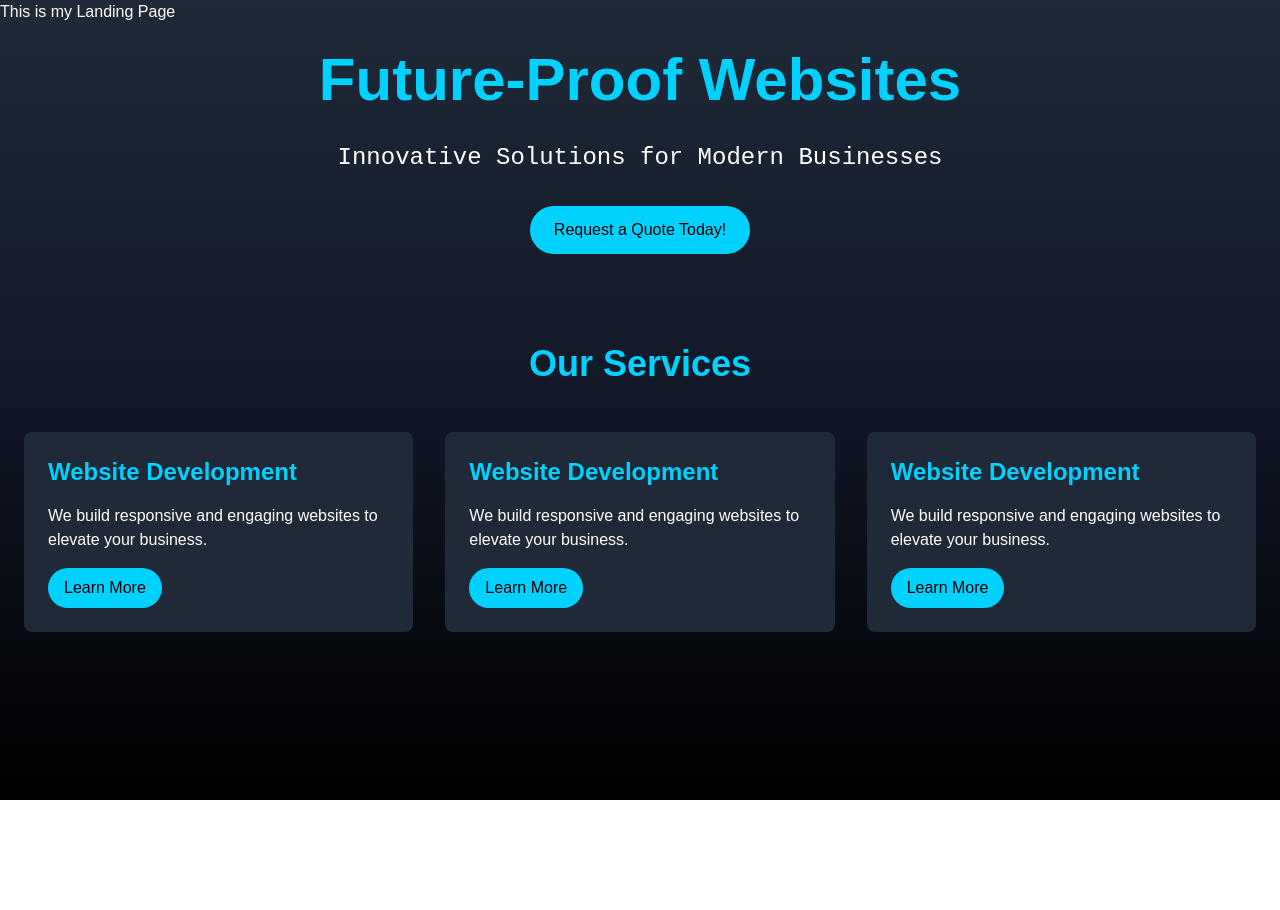
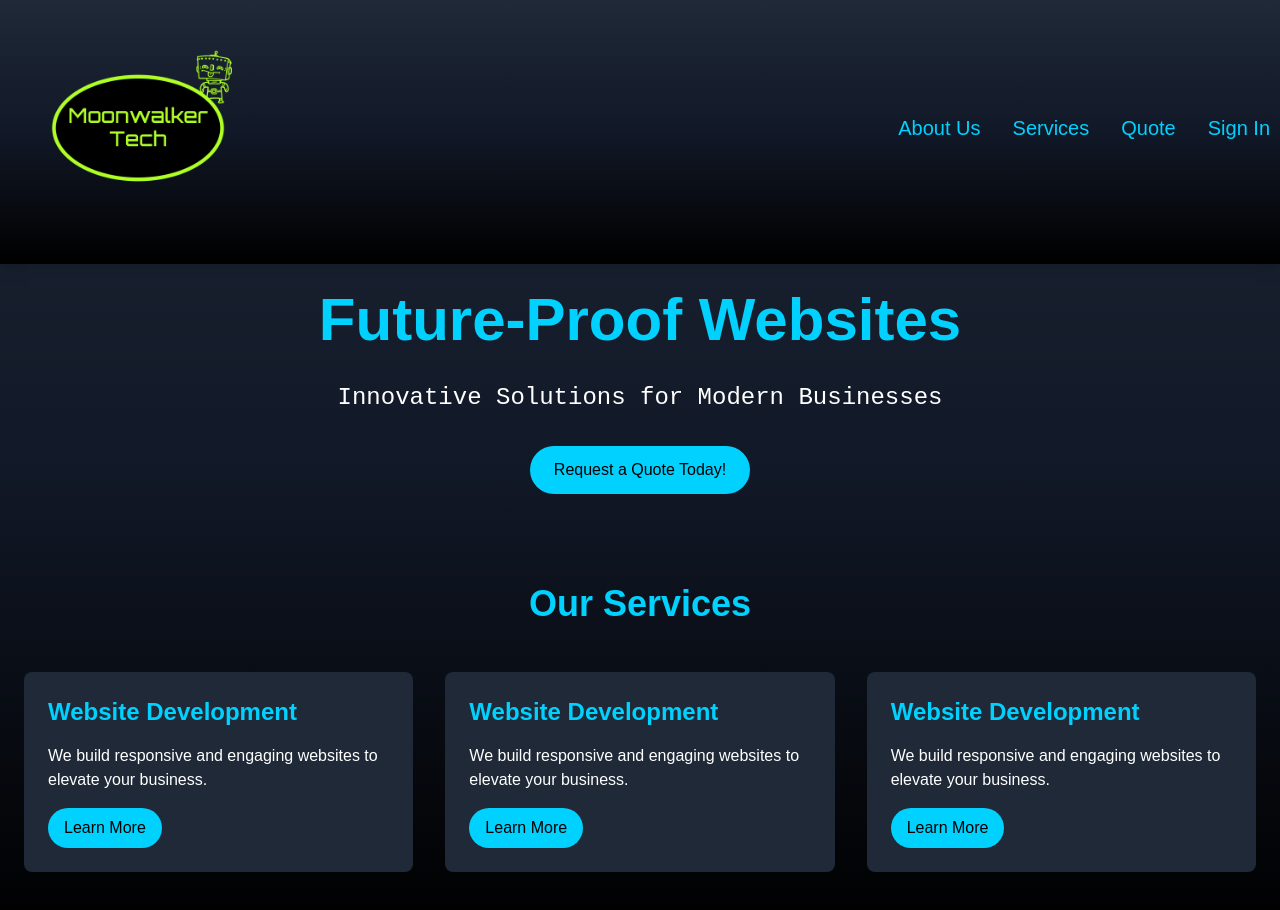
Before and after one commit to m00nwalker/moonwalker_Tech, a Next.js app in the folder moonwalker-app/: page / in a window 1280 px wide. Shown: the top 910 px of the page. Before the commit the page ends 800 px from the top, so only its background shows below. Built offline with nearby package versions, Linux system fonts and the light colour scheme.

Commit message:
adjusted the appearance of the header

```diff
--- a/moonwalker-app/app/page.tsx
+++ b/moonwalker-app/app/page.tsx
@@ -1,10 +1,11 @@
+import Header from "@/components/Heading";
 import { Hero } from "@/components/hero";
 import { Services } from "@/components/services";
 
 export default function Home() {
   return (
     <div className="min-h-screen bg-gradient-to-b from-gray-800 via-gray-900 to-black text-white">
-    <p>This is my Landing Page</p>
+    <Header />
     <Hero />
     <Services />
     </div>
--- /dev/null
+++ b/moonwalker-app/components/Heading.tsx
@@ -0,0 +1,29 @@
+import Link from "next/link";
+import Logo from "./logo";
+
+export default function Header() {
+  return (
+    <div className="w-full bg-gradient-to-b from-gray-800 via-gray-900 to-black text-electricBlue pb-2 shadow-lg">
+        <div className="container mx-auto flex justify-between items-center px-2.5">
+        {/* Logo */}
+        <Logo />
+
+        {/* Navigation */}
+        <nav className="flex space-x-8 text-xl 2font-robotoMono">
+          <Link href="/about"
+            className="hover:text-neonGreen transition-colors duration-300">About Us
+          </Link>
+          <Link href="/services"
+            className="hover:text-neonGreen transition-colors duration-300">Services
+          </Link>
+          <Link href="/quote"
+            className="hover:text-neonGreen transition-colors duration-300">Quote
+          </Link>
+          <Link href="/signin"
+            className="hover:text-neonGreen transition-colors duration-300">Sign In
+          </Link>
+        </nav>
+      </div>
+    </div>
+  );
+}
--- /dev/null
+++ b/moonwalker-app/components/logo.tsx
@@ -0,0 +1,10 @@
+import Image from "next/image";
+import logo from "../app/assets/Moonwalker-Tech_transparent-.png";
+
+export default function Logo() {
+    return (
+        <div className="w-64 h-auto">
+            <Image src={logo} alt="MoonwalkerTech logo" layout="responsive" />
+        </div>
+    )
+}
```
Also changed, not shown: moonwalker-app/app/assets/Moonwalker-Tech_transparent-.png (renamed from moonwalker-app/app/assets/Moonwalker Tech_transparent-.png).
